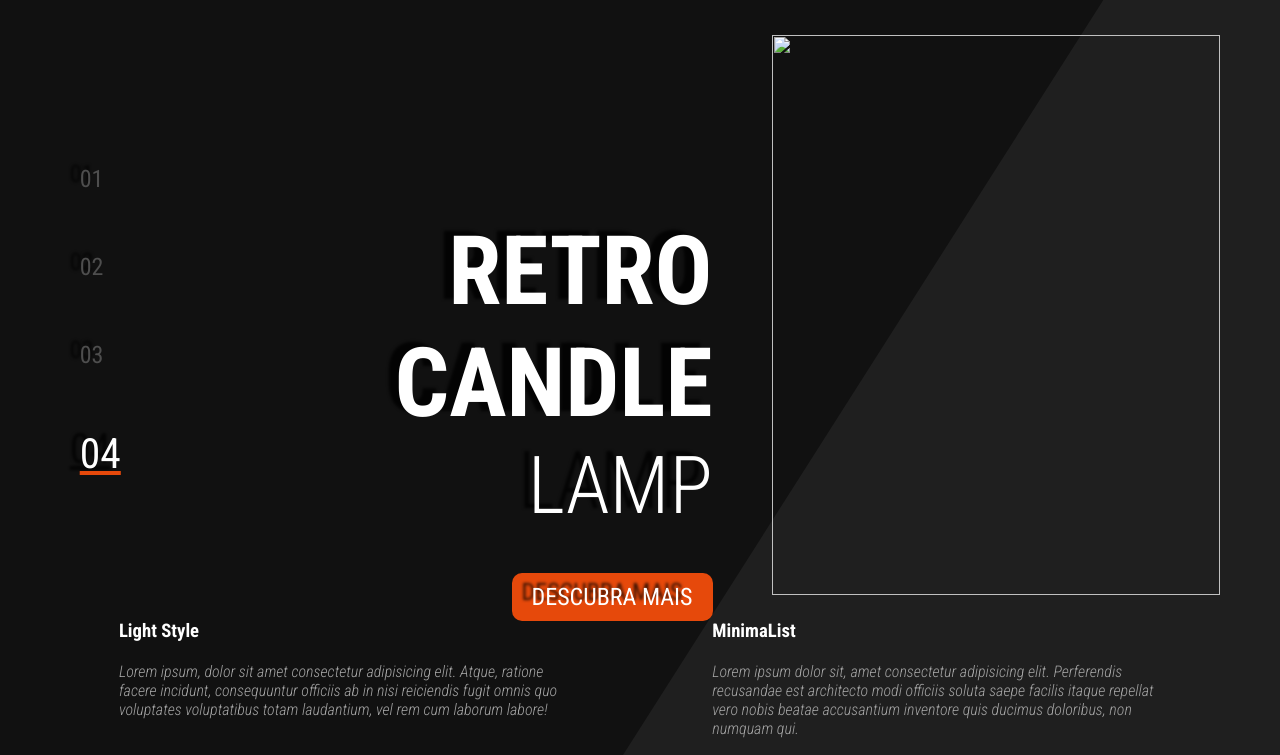
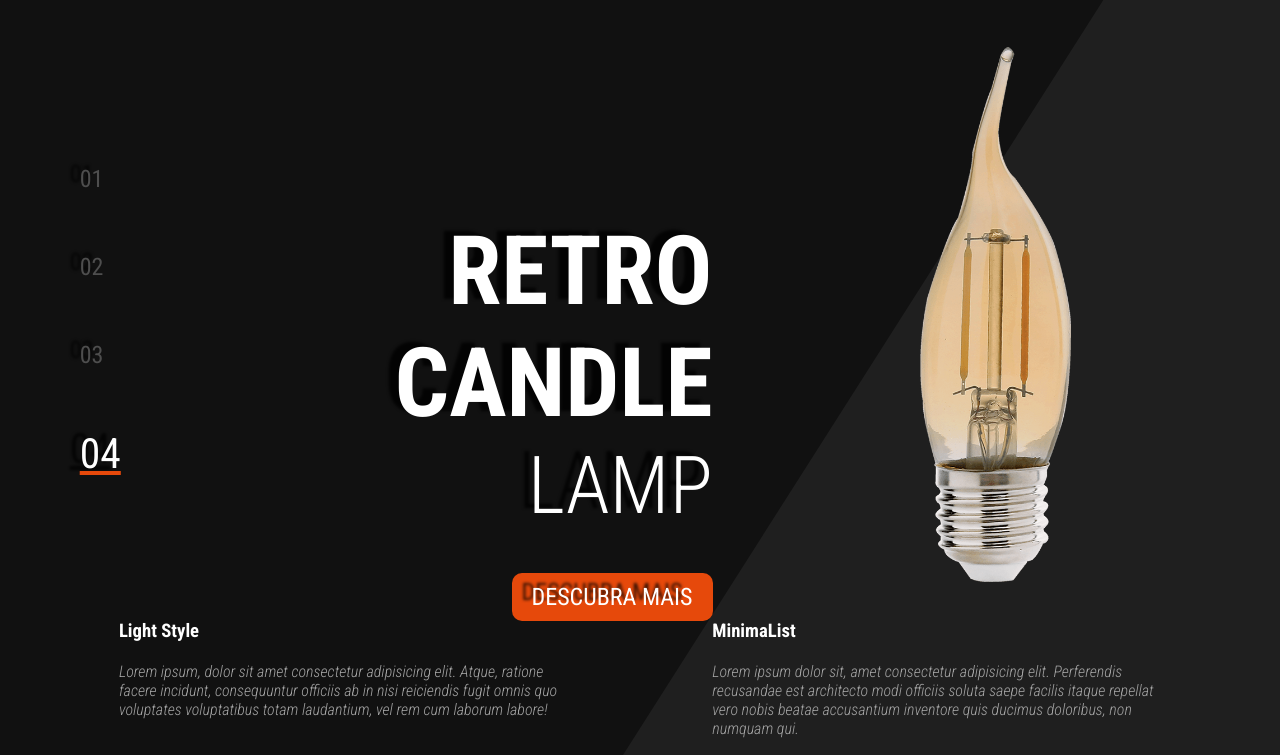
Before and after one commit to srkalamari/ilumicorp, a plain HTML site: page index4.html in a window 1280 px wide. Shown: the part 45-800 px from the top of the page. Drawn offline with nearby package versions, Linux system fonts and the light colour scheme; the site is published under a folder, as on GitHub Pages, so addresses that start at the root find nothing.

Commit message:
Update index4.html

```diff
--- a/index4.html
+++ b/index4.html
@@ -39,7 +39,7 @@
                 </div>
             </div>
             <div class="image">
-                <img src="/image/lampada vela.png" alt="">
+                <img src="image/lampada vela.png" alt="">
             </div>
         </div>
         <div class="text-chamada">
```
